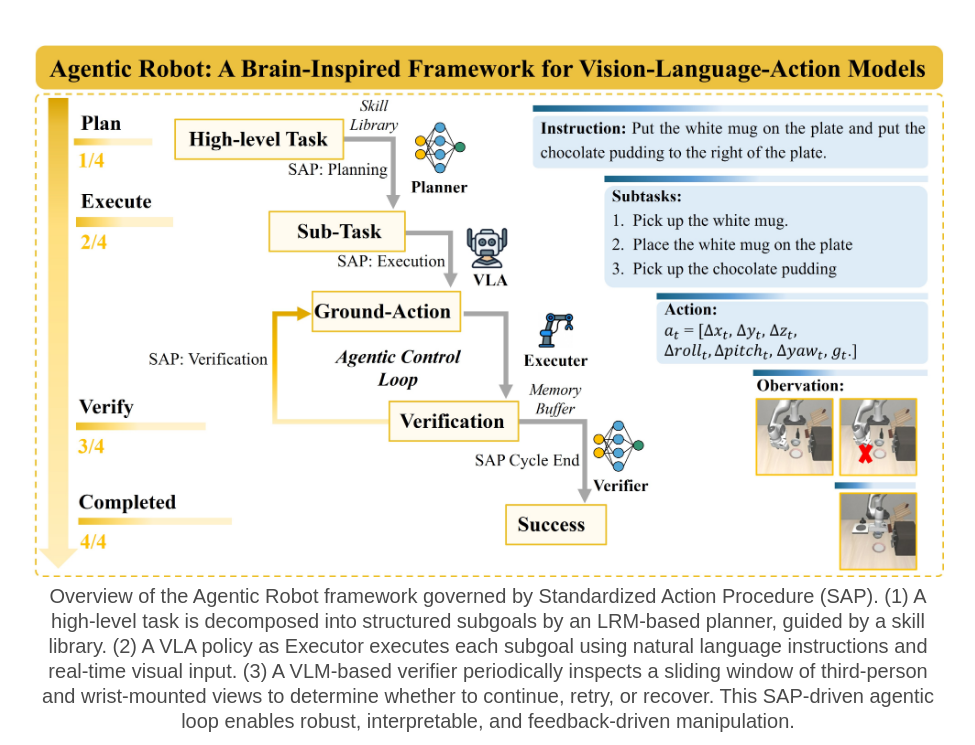
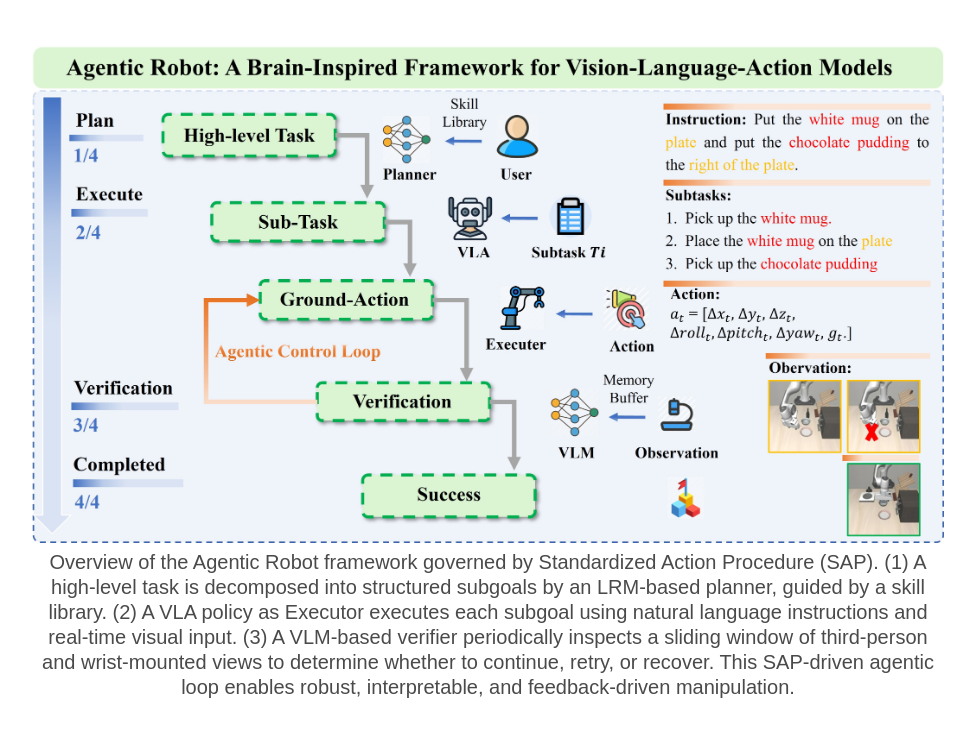
Before and after one commit to Agentic-Robot/agentic-robot.github.io, a plain HTML site: page index.html in a window 1280 px wide. Shown: the part 495-1240 px from the top of the page, without its empty margins (152-1127 px from the left). Drawn offline with nearby package versions, Linux system fonts and the light colour scheme; some icons are missing; a web font is replaced by a local one.

Commit message:
Update index.html

```diff
--- a/index.html
+++ b/index.html
@@ -120,7 +120,7 @@
 <section class="hero teaser">
   <div class="container is-max-desktop">
     <div class="hero-body has-text-centered">
-      <img src="static/images/FLow.jpg" alt="Teaser Image" style="width:100%; height:auto;">
+      <img src="static/images/FLow_1.jpg" alt="Teaser Image" style="width:100%; height:auto;">
       <h2 class="subtitle has-text-centered">
         Overview of the Agentic Robot framework governed by Standardized Action Procedure (SAP). (1) A high-level task is decomposed into structured subgoals by an LRM-based planner, guided by a skill library. (2) A VLA policy as Executor executes each subgoal using natural language instructions and real-time visual input. (3) A VLM-based verifier periodically inspects a sliding window of third-person and wrist-mounted views to determine whether to continue, retry, or recover. This SAP-driven agentic loop enables robust, interpretable, and feedback-driven manipulation.
       </h2>
```
